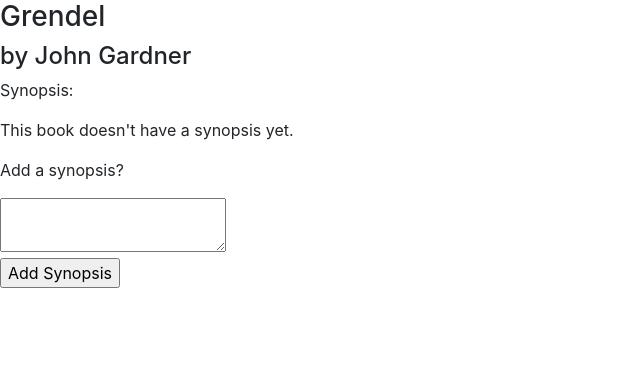
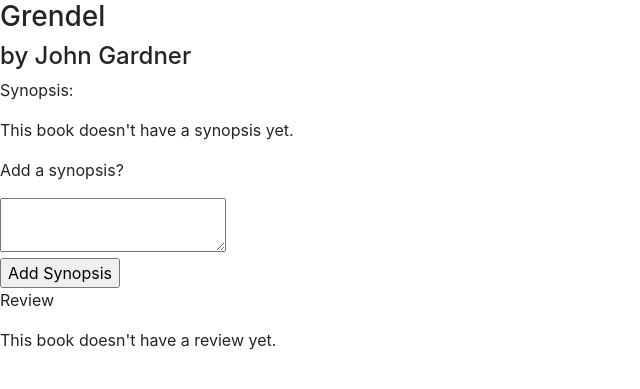
Before and after one commit to github-marti/Librarti, a Django app: page /books/1/ in a window 1280 px wide. Shown: the top 389 px of the page, without its empty margins (0-640 px from the left). Run offline with Django 3.2, Linux system fonts and the light colour scheme; data comes from the database, SQL or seed files in the repository; both versions use the stored data as it was after the commit; some libraries are stand-ins or nearby versions.

Commit message:
added review display to detail.html

```diff
--- a/books/templates/books/detail.html
+++ b/books/templates/books/detail.html
@@ -16,7 +16,7 @@
     <h3>{{ book.title }}</h3>
     <h4>by {{ book.author }}</h4>
 
-    <!-- Book Synopsis -->
+    <!-- Book Synopsis Section -->
     <p>Synopsis:</p>
     {% if book.synopsis %}
     <div id="current_synopsis">
@@ -45,6 +45,20 @@
     </div>
     {% endif %}
     <!-- End Book Synopsis Section -->
+
+    <!-- Book Review Section -->
+    <p>Review</p>
+    {% if book.review %}
+    <div id="current_review">
+        {{ book.review }}
+    </div>
+    {% else %}
+    <div>
+        <p>This book doesn't have a review yet.</p>
+    </div>
+    {% endif %}
+    <!-- End Book Review Section -->
+
 </body>
 
 <script>
```
Also changed, not shown: db.sqlite3.
